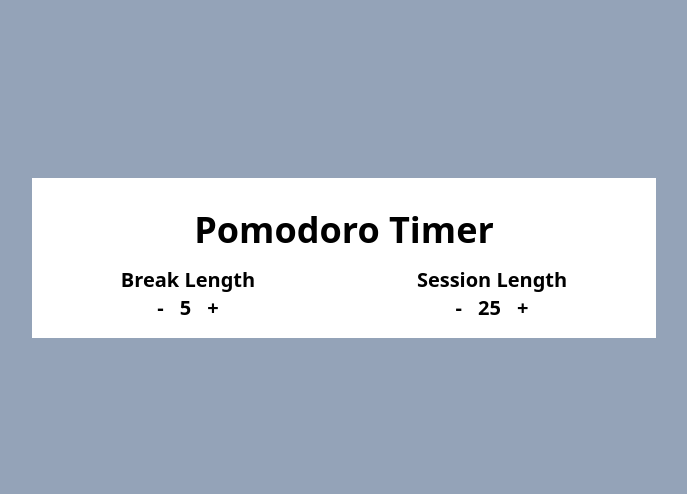
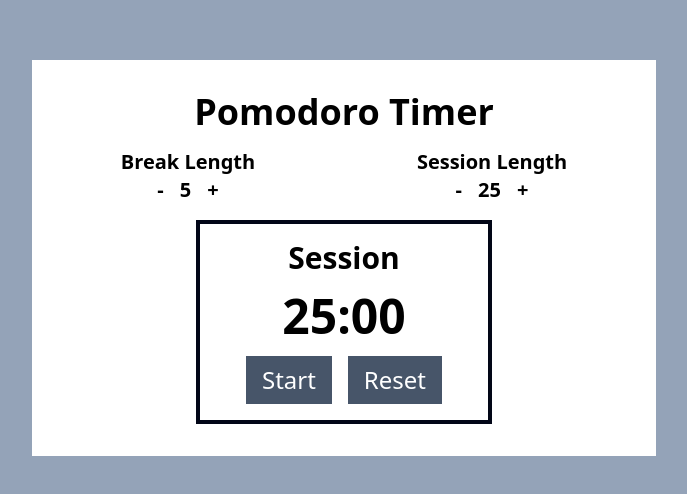
Before and after one commit to shariq-yousuf/fCC_frontend-libraries_cert-projects, a React (Vite) app in the folder pomodoro-timer/: page / in a window 1280 px wide. Shown: the part 142-636 px from the top of the page, without its empty margins (296-983 px from the left). Built offline with nearby package versions, Linux system fonts and the light colour scheme.

Commit message:
add Timer component

```diff
--- a/pomodoro-timer/src/App.tsx
+++ b/pomodoro-timer/src/App.tsx
@@ -1,8 +1,22 @@
+import { useState } from "react"
 import Break from "./components/Break"
 import Session from "./components/Session"
+import SessionContext from "./context/LengthsContext"
+import Timer from "./components/Timer"
+
+export interface LengthType {
+  sessionLength: number
+  breakLength: number
+}
 
 function App() {
+  const [lengths, setLengths] = useState<LengthType>({
+    sessionLength: 25,
+    breakLength: 5,
+  })
+
   return (
+    <SessionContext.Provider value={{ lengths, setLengths }}>
       <main className="flex items-center justify-center h-dvh bg-slate-400 p-4">
         <div id="container" className="w-dvw md:w-1/2 bg-white p-4">
           <h1 className="text-4xl font-bold text-center m-4">Pomodoro Timer</h1>
@@ -10,8 +24,10 @@ function App() {
             <Break />
             <Session />
           </div>
+          <Timer />
         </div>
       </main>
+    </SessionContext.Provider>
   )
 }
 
--- a/pomodoro-timer/src/components/Break.tsx
+++ b/pomodoro-timer/src/components/Break.tsx
@@ -1,98 +1,107 @@
-import { Component, ReactNode } from "react"
+// import { Component, ReactNode } from "react"
 
-class Break extends Component {
-  state: { breakLength: number } = {
-    breakLength: 5,
-  }
-  constructor(props: any) {
-    super(props)
-    this.state = {
-      breakLength: 5,
-    }
-    this.handleDecrement = this.handleDecrement.bind(this)
-    this.handleIncrement = this.handleIncrement.bind(this)
-  }
+// class Break extends Component {
+//   state: { breakLength: number } = {
+//     breakLength: 5,
+//   }
+//   constructor(props: any) {
+//     super(props)
+//     this.state = {
+//       breakLength: 5,
+//     }
+//     this.handleDecrement = this.handleDecrement.bind(this)
+//     this.handleIncrement = this.handleIncrement.bind(this)
+//   }
 
-  handleDecrement() {
-    if (this.state.breakLength > 1) {
-      this.setState((state: { breakLength: number }) => {
-        return {
-          breakLength: state.breakLength - 1,
-        }
+//   handleDecrement() {
+//     if (this.state.breakLength > 1) {
+//       this.setState((state: { breakLength: number }) => {
+//         return {
+//           breakLength: state.breakLength - 1,
+//         }
+//       })
+//     }
+//   }
+
+//   handleIncrement() {
+//     if (this.state.breakLength < 60) {
+//       this.setState((state: { breakLength: number }) => {
+//         return {
+//           breakLength: state.breakLength + 1,
+//         }
+//       })
+//     }
+//   }
+
+//   render(): ReactNode {
+//     return (
+//       <div id="break-container" className="font-bold text-xl">
+//         <h3 id="break-label" className="text-center">
+//           Break Length
+//         </h3>
+//         <div id="btns-container" className="flex justify-center">
+//           <button id="break-decrement" className="px-4" onClick={this.handleDecrement}>
+//             -
+//           </button>
+//           <p id="break-length">{this.state.breakLength}</p>
+//           <button id="break-increment" className="px-4" onClick={this.handleIncrement}>
+//             +
+//           </button>
+//         </div>
+//       </div>
+//     )
+//   }
+// }
+
+// export default Break
+
+import { flushSync } from "react-dom"
+import useLengthsContext from "../hooks/useLengthsContext"
+
+const Break = () => {
+  const {
+    lengths: { breakLength },
+    setLengths,
+  } = useLengthsContext()
+
+  const handleDecrement = () => {
+    if (breakLength > 1) {
+      flushSync(() => {
+        setLengths((prev) => ({
+          ...prev,
+          breakLength: prev.breakLength + 1,
+        }))
       })
     }
   }
 
-  handleIncrement() {
-    if (this.state.breakLength < 60) {
-      this.setState((state: { breakLength: number }) => {
-        return {
-          breakLength: state.breakLength + 1,
-        }
+  const handleIncrement = () => {
+    if (breakLength < 60) {
+      flushSync(() => {
+        setLengths((prev) => ({
+          ...prev,
+          breakLength: prev.breakLength + 1,
+        }))
       })
     }
   }
 
-  render(): ReactNode {
   return (
     <div id="break-container" className="font-bold text-xl">
       <h3 id="break-label" className="text-center">
         Break Length
       </h3>
       <div id="btns-container" className="flex justify-center">
-          <button id="break-decrement" className="px-4" onClick={this.handleDecrement}>
+        <button id="break-decrement" className="px-4" onClick={handleDecrement}>
           -
         </button>
-          <p id="break-length">{this.state.breakLength}</p>
-          <button id="break-increment" className="px-4" onClick={this.handleIncrement}>
+        <p id="break-length">{breakLength}</p>
+        <button id="break-increment" className="px-4" onClick={handleIncrement}>
           +
         </button>
       </div>
     </div>
   )
 }
-}
 
 export default Break
-
-//  import { useState } from "react"
-// import { flushSync } from "react-dom"
-
-// const Break = () => {
-//   const [breakLength, setBreakLength] = useState(5)
-
-//   const handleDecrement = () => {
-//     if (breakLength > 1) {
-//       flushSync(() => {
-//         setBreakLength((prev) => prev - 1)
-//       })
-//     }
-//   }
-
-//   const handleIncrement = () => {
-//     if (breakLength < 60) {
-//       flushSync(() => {
-//         setBreakLength((prev) => prev + 1)
-//       })
-//     }
-//   }
-
-//   return (
-//     <div id="break-container" className="font-bold text-xl">
-//       <h3 id="break-label" className="text-center">
-//         Break Length
-//       </h3>
-//       <div id="btns-container" className="flex justify-center gap-4">
-//         <button id="break-decrement" onClick={handleDecrement}>
-//           D
-//         </button>
-//         <p id="break-length">{breakLength}</p>
-//         <button id="break-increment" onClick={handleIncrement}>
-//           I
-//         </button>
-//       </div>
-//     </div>
-//   )
-// }
-
-// export default Break
--- a/pomodoro-timer/src/components/Session.tsx
+++ b/pomodoro-timer/src/components/Session.tsx
@@ -1,39 +1,99 @@
-import { Component, ReactNode } from "react"
+// import { Component, ReactNode } from "react"
 
-class Session extends Component {
-  state: { sessionLength: number } = {
-    sessionLength: 25,
-  }
-  constructor(props: any) {
-    super(props)
-    this.state = {
-      sessionLength: 25,
-    }
-    this.handleDecrement = this.handleDecrement.bind(this)
-    this.handleIncrement = this.handleIncrement.bind(this)
-  }
+// class Session extends Component {
+//   state: { sessionLength: number } = {
+//     sessionLength: 25,
+//   }
+//   constructor(props: any) {
+//     super(props)
+//     this.state = {
+//       sessionLength: 25,
+//     }
+//     this.handleDecrement = this.handleDecrement.bind(this)
+//     this.handleIncrement = this.handleIncrement.bind(this)
+//   }
 
-  handleDecrement() {
-    if (this.state.sessionLength > 1) {
-      this.setState((state: { sessionLength: number }) => {
-        return {
-          sessionLength: state.sessionLength - 1,
-        }
+//   handleDecrement() {
+//     if (this.state.sessionLength > 1) {
+//       this.setState((state: { sessionLength: number }) => {
+//         return {
+//           sessionLength: state.sessionLength - 1,
+//         }
+//       })
+//     }
+//   }
+
+//   handleIncrement() {
+//     if (this.state.sessionLength < 60) {
+//       this.setState((state: { sessionLength: number }) => {
+//         return {
+//           sessionLength: state.sessionLength + 1,
+//         }
+//       })
+//     }
+//   }
+
+//   render(): ReactNode {
+//     return (
+//       <div id="session-container" className="font-bold text-xl">
+//         <h3 id="session-label" className="text-center">
+//           Session Length
+//         </h3>
+//         <div id="btns-container" className="flex justify-center">
+//           <button
+//             id="session-decrement"
+//             className="px-4"
+//             onClick={this.handleDecrement}
+//           >
+//             -
+//           </button>
+//           <p id="session-length">{this.state.sessionLength}</p>
+//           <button
+//             id="session-increment"
+//             className="px-4"
+//             onClick={this.handleIncrement}
+//           >
+//             +
+//           </button>
+//         </div>
+//       </div>
+//     )
+//   }
+// }
+
+// export default Session
+
+import { flushSync } from "react-dom"
+import useLengthsContext from "../hooks/useLengthsContext"
+
+const Session = () => {
+  const {
+    lengths: { sessionLength },
+    setLengths,
+  } = useLengthsContext()
+
+  const handleDecrement = () => {
+    if (sessionLength > 1) {
+      flushSync(() => {
+        setLengths((prev) => ({
+          ...prev,
+          sessionLength: prev.sessionLength - 1,
+        }))
       })
     }
   }
 
-  handleIncrement() {
-    if (this.state.sessionLength < 60) {
-      this.setState((state: { sessionLength: number }) => {
-        return {
-          sessionLength: state.sessionLength + 1,
-        }
+  const handleIncrement = () => {
+    if (sessionLength < 60) {
+      flushSync(() => {
+        setLengths((prev) => ({
+          ...prev,
+          sessionLength: prev.sessionLength + 1,
+        }))
       })
     }
   }
 
-  render(): ReactNode {
   return (
     <div id="session-container" className="font-bold text-xl">
       <h3 id="session-label" className="text-center">
@@ -43,15 +103,15 @@ class Session extends Component {
         <button
           id="session-decrement"
           className="px-4"
-            onClick={this.handleDecrement}
+          onClick={handleDecrement}
         >
           -
         </button>
-          <p id="session-length">{this.state.sessionLength}</p>
+        <p id="session-length">{sessionLength}</p>
         <button
           id="session-increment"
           className="px-4"
-            onClick={this.handleIncrement}
+          onClick={handleIncrement}
         >
           +
         </button>
@@ -59,48 +119,5 @@ class Session extends Component {
     </div>
   )
 }
-}
 
 export default Session
-
-// import { useState } from "react"
-// import { flushSync } from "react-dom"
-
-// const Session = () => {
-//   const [sessionLength, setSessionLength] = useState(25)
-
-//   const handleDecrement = () => {
-//     if (sessionLength > 1) {
-//       flushSync(() => {
-//         setSessionLength((prev) => prev - 1)
-//       })
-//     }
-//   }
-
-//   const handleIncrement = () => {
-//     if (sessionLength < 60) {
-//       flushSync(() => {
-//         setSessionLength((prev) => prev + 1)
-//       })
-//     }
-//   }
-
-//   return (
-//     <div id="session-container" className="font-bold text-xl">
-//       <h3 id="session-label" className="text-center">
-//         Session Length
-//       </h3>
-//       <div id="btns-container" className="flex justify-center gap-4">
-//         <button id="session-decrement" onClick={handleDecrement}>
-//           D
-//         </button>
-//         <p id="session-length">{sessionLength}</p>
-//         <button id="session-increment" onClick={handleIncrement}>
-//           I
-//         </button>
-//       </div>
-//     </div>
-//   )
-// }
-
-// export default Session
--- /dev/null
+++ b/pomodoro-timer/src/components/Timer.tsx
@@ -0,0 +1,73 @@
+import { useEffect, useState } from "react"
+import useSessionContext from "../hooks/useLengthsContext"
+
+const Timer = () => {
+  const {
+    lengths: { sessionLength },
+    setLengths,
+  } = useSessionContext()
+  const [minutesLeft, setMinutesLeft] = useState(sessionLength)
+  // const [secondsLeft, setSecondsLeft] = useState(60)
+  let secondsLeft = 60
+  const [isTimerRunning, setIsTimerRunning] = useState(false)
+
+  useEffect(() => {
+    setMinutesLeft(sessionLength)
+  }, [sessionLength])
+
+  useEffect(() => {
+    if (isTimerRunning) {
+      setInterval(() => {
+        // setSecondsLeft(secondsLeft - 1)
+        secondsLeft--
+        console.log(secondsLeft)
+      }, 1000)
+    }
+  }, [isTimerRunning])
+
+  const handleTimer = () => {
+    setIsTimerRunning((prev) => !prev)
+  }
+
+  return (
+    <div
+      id="timer-container"
+      className="flex flex-col items-center gap-4 border-4 border-slate-950 md:w-1/2 p-4 my-4 mx-auto"
+    >
+      <div id="timer-label" className="text-3xl font-bold">
+        Session
+      </div>
+      <div id="time-left" className="text-5xl font-bold">
+        {minutesLeft < 10 ? `0${minutesLeft}` : minutesLeft}:
+        {secondsLeft < 10
+          ? `0${secondsLeft}`
+          : secondsLeft === 60
+          ? "00"
+          : secondsLeft}
+      </div>
+      <div id="buttons-container">
+        <button
+          id="start_stop"
+          className="px-4 py-2 me-4 bg-slate-600 text-white text-2xl"
+          onClick={handleTimer}
+        >
+          Start
+        </button>
+        <button
+          id="reset"
+          className="px-4 py-2 bg-slate-600 text-white text-2xl"
+          onClick={() => {
+            setLengths({
+              sessionLength: 25,
+              breakLength: 5,
+            })
+          }}
+        >
+          Reset
+        </button>
+      </div>
+    </div>
+  )
+}
+
+export default Timer
--- /dev/null
+++ b/pomodoro-timer/src/context/LengthsContext.ts
@@ -0,0 +1,17 @@
+import { createContext, Dispatch } from "react"
+import { LengthType } from "../App"
+
+interface LengthsContextType {
+  lengths: LengthType
+  setLengths: Dispatch<React.SetStateAction<LengthType>>
+}
+
+const LengthsContext = createContext<LengthsContextType>({
+  lengths: {
+    sessionLength: 0,
+    breakLength: 0,
+  },
+  setLengths: () => {},
+})
+
+export default LengthsContext
--- /dev/null
+++ b/pomodoro-timer/src/hooks/useLengthsContext.ts
@@ -0,0 +1,8 @@
+import { useContext } from "react"
+import LengthsContext from "../context/LengthsContext"
+
+const useLengthsContext = () => {
+  return useContext(LengthsContext)
+}
+
+export default useLengthsContext
```
Lines whose indentation alone changed are shown as unchanged.
